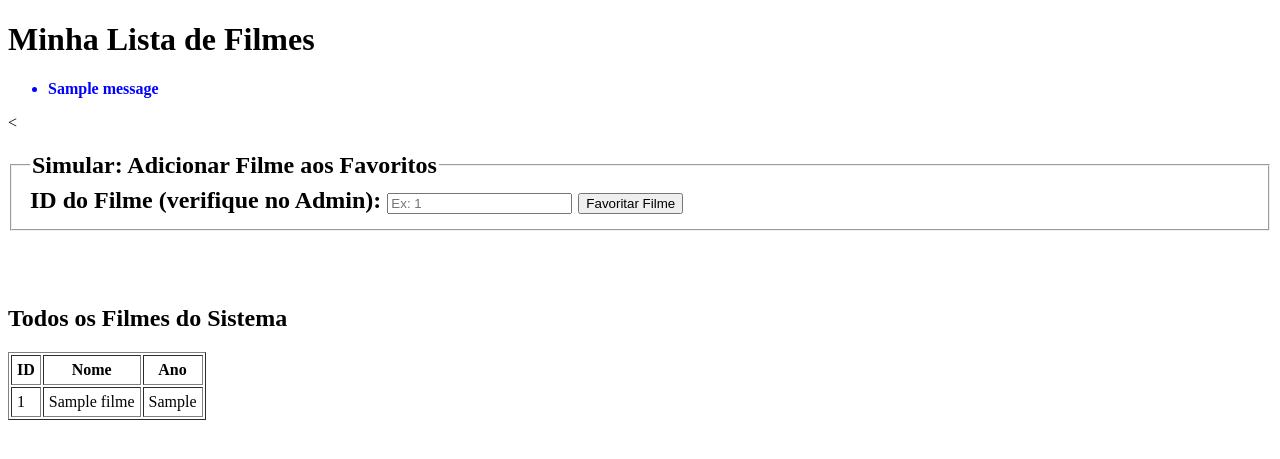
After one commit to joaoemanuel04/myshelf, a Django app: page /filmes_favoritos/ in a window 1280 px wide. The commit adds this page. Shown: the top 459 px of the page. Run offline with Django 5.2, Linux system fonts and the light colour scheme; tables that the repository leaves empty hold one stand-in row (values such as "Sample post"); one stand-in notice (Sample message) is shown.

Commit message:
feat (views): inserção da view de filmes favoritos

```diff
--- a/catalogo/urls.py
+++ b/catalogo/urls.py
@@ -1,10 +1,12 @@
 from django.urls import path
-from .views import registrar, login_view, home_antes_do_login, home_depois_do_login, avaliar_filme
+from .views import registrar, login_view, home_antes_do_login, home_depois_do_login, avaliar_filme, listar_filmes_favoritos, adicionar_filmes_favoritos
 
 urlpatterns = [
     path('', home_antes_do_login, name='home_antes_do_login'),
     path('home/', home_depois_do_login, name='home_depois_do_login'),
     path('registrar/', registrar, name='registrar'),
     path('login/', login_view, name='login'),
-    path('avaliacao/', avaliar_filme, name='avaliar-filme'),
+    path('avaliacao/', avaliar_filme, name='avaliar_filme'),
+    path('filmes_favoritos/', listar_filmes_favoritos, name='listar_filmes_favoritos'),
+    path('adicionar_filmes_favoritos/', adicionar_filmes_favoritos, name='adicionar_filmes_favoritos'),
 ]
--- a/catalogo/views.py
+++ b/catalogo/views.py
@@ -1,6 +1,6 @@
 from django.shortcuts import render, redirect
 from django.views.generic import TemplateView
-from .models import Filmes, Genero, Avaliacao
+from .models import Filmes, Genero, Avaliacao, FilmesFavoritos
 from django.contrib import messages
 from .urls import *
 from .forms import RegistrarForm
@@ -53,6 +53,31 @@ def avaliar_filme(request):
 
     return render(request, 'avaliar_filme.html', {'filmes': filmes})
 
+def listar_filmes_favoritos(request):
+    filmes = Filmes.objects.all().order_by('nome') # Trazendo os filmes do banco de dados para a view de forma ordenada.
+    return render(request, 'filmes_favoritos.html', {'filmes': filmes})
+
+def adicionar_filmes_favoritos(request):
+    if request.method == 'POST':
+
+        filme_id = request.POST.get('filme-id')
+        try:
+            usuario = request.user
+            id_usuario = usuario.id_usuario
+
+            FilmesFavoritos.objects.create(
+                filme_id=filme_id,
+                usuario_id=id_usuario
+            )
+
+            messages.success(request, 'Filme adicionado aos favoritos com sucesso!')
+            return redirect('listar_filmes_favoritos')
+        except Exception as e:
+            messages.error(request, f'Erro ao adicionar filme aos favoritos: {str(e)}')
+            return redirect('listar_filmes_favoritos')
+
+    return render(request, 'filmes_favoritos.html')
+
 
 def registrar(request):
     if request.method == 'POST':
@@ -79,7 +104,7 @@ def login_view(request):
         if user is not None:
             auth_login(request, user)
             messages.success(request, 'Bem-vindo de volta!')
-            return redirect('registrar')
+            return redirect('home_depois_do_login')
         else:
             messages.error(request, 'E-mail ou senha incorretos.')
             return redirect('login')
--- /dev/null
+++ b/templates/filmes_favoritos.html
@@ -0,0 +1,63 @@
+<!DOCTYPE html>
+<html lang="pt-br">
+<head>
+    <meta charset="UTF-8">
+    <title>Teste - Filmes Favoritos</title>
+</head>
+<body>
+
+    <h1>Minha Lista de Filmes</h1>
+
+    {% if messages %}
+        <ul>
+            {% for message in messages %}
+                <li style="color: blue; font-weight: bold;">{{ message }}</li>
+            {% endfor %}
+        </ul>
+    {% endif %}
+
+    <<h2/h2>
+    <fieldset>
+        <legend>Simular: Adicionar Filme aos Favoritos</legend>
+        <form action="{% url 'adicionar_filmes_favoritos' %}" method="POST">
+            {% csrf_token %}
+
+            <label for="filme-id">ID do Filme (verifique no Admin):</label>
+            <input type="number" name="filme-id" id="filme-id" required placeholder="Ex: 1">
+
+            <button type="submit">Favoritar Filme</button>
+        </form>
+    </fieldset>
+
+    <br><br>
+
+    <h2>Todos os Filmes do Sistema</h2>
+    {% if filmes %}
+        <table border="1" cellpadding="5">
+            <thead>
+                <tr>
+                    <th>ID</th>
+                    <th>Nome</th>
+                    <th>Ano</th>
+                </tr>
+            </thead>
+            <tbody>
+                {% for filme in filmes %}
+                    <tr>
+                        <td>{{ filme.id_filmes }}</td>
+                        <td>{{ filme.nome }}</td>
+                        <td>{{ filme.ano }}</td>
+                    </tr>
+                {% empty %}
+                    <tr>
+                        <td colspan="3">Nenhum filme encontrado no banco de dados.</td>
+                    </tr>
+                {% endfor %}
+            </tbody>
+        </table>
+    {% else %}
+        <p>A lista de filmes veio vazia ou o contexto não foi passado corretamente.</p>
+    {% endif %}
+
+</body>
+</html>
--- a/templates/home.html
+++ b/templates/home.html
@@ -16,7 +16,7 @@
             <nav class="menu">
                 <ul>
                     <li><a href="base.html" class="nav-link">Home</a></li>
-                    <li><a href="cadastrar_filme.html" class="nav-link">Cadastrar filme</a></li>
+                    <li><a href="{% url 'listar_filmes_favoritos' %}" class="nav-link">Filmes favoritos</a></li>
                     <li><a href="lista_filmes.html" class="nav-link">Lista de filmes</a></li>
                     <li><a href="perfil.html" class="nav-link">perfil</a></li>
                 </ul>
--- a/templates/login.html
+++ b/templates/login.html
@@ -15,8 +15,8 @@
             </div>
             <nav class="menu">
                 <ul>
-                    <li><a href="base.html" class="nav-link">Home</a></li>
-                    <li><a href="registrar.html" class="nav-link">Registrar</a></li>
+                    <li><a href="{% url 'home_depois_do_login' %}" class="nav-link">Home</a></li>
+                    <li><a href="{% url 'registrar' %}" class="nav-link">Registrar</a></li>
                 </ul>
             </nav>
         </div>
@@ -45,7 +45,7 @@
                 </div>
 
                 <button type="submit" class="btn-primary">Entrar</button>
-                <p class="login-footer">Ainda não tem conta? <a href="registrar.html">Registre-se</a></p>
+                <p class="login-footer">Ainda não tem conta? <a href="{% url 'registrar' %}">Registre-se</a></p>
             </form>
         </div>
     </section>
```
